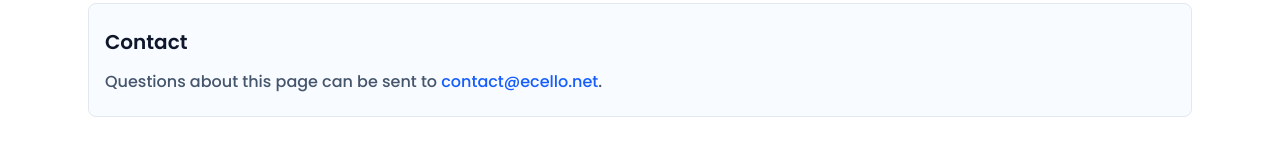
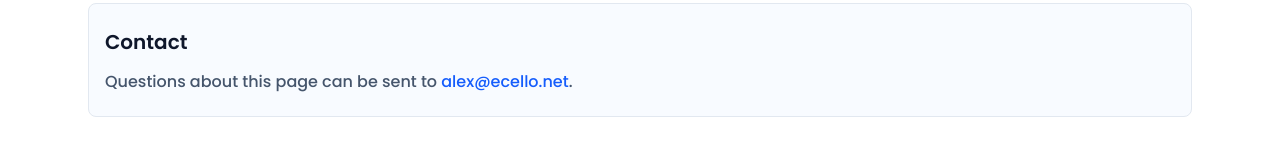
Before and after one commit to ecellolabs/Website, a Next.js app: page /cookie-consent in a window 1280 px wide. Shown: the part 1569-1729 px from the top of the page. Built offline with nearby package versions, Linux system fonts and the light colour scheme; no server answers.

Commit message:
Updated Contact Mails

```diff
--- a/app/contact-us/page.client.tsx
+++ b/app/contact-us/page.client.tsx
@@ -18,7 +18,7 @@ import { useLanguage } from "@/contexts/language";
 import { API_BASE_URL } from "@/lib/utils";
 
 const contactValues = [
-  { value: "contact@ecello.net", href: "mailto:contact@ecello.net" },
+  { value: "alex@ecello.net", href: "mailto:alex@ecello.net" },
   { value: "Bremerhaven, Germany", href: "https://maps.google.com/?q=Bremerhaven,+Germany" },
 ];
 
--- a/app/layout.tsx
+++ b/app/layout.tsx
@@ -82,8 +82,7 @@ export const metadata: Metadata = {
   category: "Technology",
   classification: "Software Development, Cloud Solutions, AI Technology",
   other: {
-    "contact:email": "contact@ecello.net",
-    "contact:phone": "+92 300 5397347",
+    "contact:email": "alex@ecello.net",
     "geo.region": "DE-HB",
     "geo.placename": "Bremerhaven",
   },
--- a/components/legal/legal.tsx
+++ b/components/legal/legal.tsx
@@ -69,10 +69,10 @@ export default function LegalPage({
                   <p className="mt-3 text-sm leading-7 text-slate-600 sm:text-base">
                     Questions about this page can be sent to{" "}
                     <Link
-                      href="mailto:contact@ecello.net"
+                      href="mailto:alex@ecello.net"
                       className="font-medium text-blue-600 underline-offset-4 hover:underline"
                     >
-                      contact@ecello.net
+                      alex@ecello.net
                     </Link>
                     .
                   </p>
```
